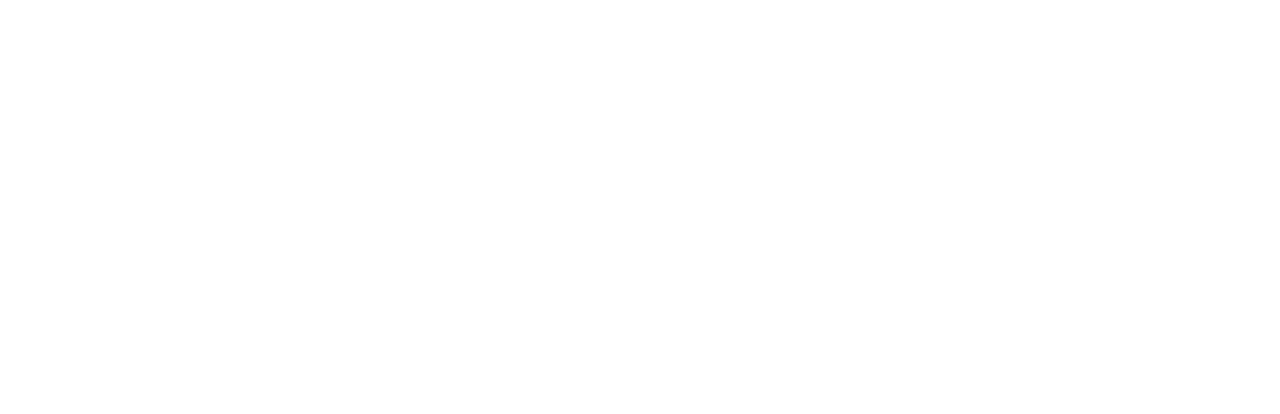
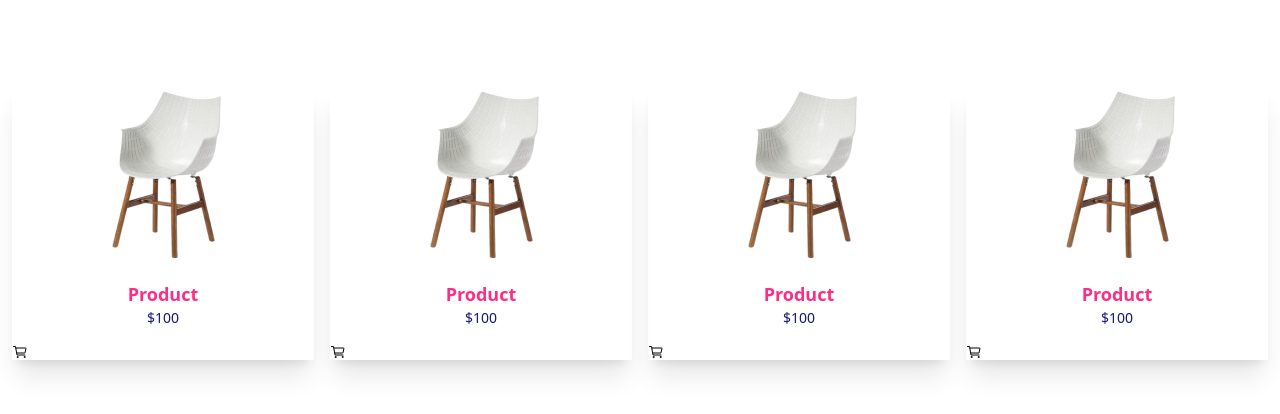
Before and after one commit to SandeepKhadka/ecommerce_client, a React (Vite) app: page / in a window 1280 px wide. Shown: the part 658-1072 px from the top of the page. Before the commit the page ends 800 px from the top, so only its background shows below. Built offline with nearby package versions, Linux system fonts and the light colour scheme.

Commit message:
Product in home page

```diff
--- a/src/App.jsx
+++ b/src/App.jsx
@@ -1,15 +1,37 @@
 import { BrowserRouter } from "react-router-dom"
 import Header from "./components/Header"
 import Banner from "./components/Banner"
+import Chair from "./assets/chair.png"
+import { IoCartOutline } from "react-icons/io5";
 
 function App() {
 
   return (
     <>
-      <BrowserRouter>
-        <Header />
-        <Banner />
-      </BrowserRouter>
+      {/* <BrowserRouter> */}
+      <Header />
+      <Banner />
+      <div className="container my-24">
+        <div className="grid gap-4 sm:grid-cols-2 md:grid-cols-3 lg:grid-cols-4 py-4">
+          {
+            [1, 2, 3, 4].map(() => (
+              <div className="shadow-xl text-center border-transparent hover:border hover:border-primary group">
+                <img src={Chair} alt="" className="mx-auto" />
+                <div className="group-hover:bg-[#2F1AC4] p-4">
+                  <p className="text-secondary font-bold text-lg group-hover:text-white">Product</p>
+                  <p className="text-[#151875] text-sm group-hover:text-white">$100</p>
+                </div>
+                <IoCartOutline />
+              </div>))
+          }
+
+
+        </div>
+
+      </div>
+
+
+      {/* </BrowserRouter> */}
     </>
   )
 }
--- a/src/main.jsx
+++ b/src/main.jsx
@@ -2,9 +2,12 @@
 import { createRoot } from 'react-dom/client'
 import App from './App.jsx'
 import './index.css'
+import { BrowserRouter } from 'react-router-dom'
 
 createRoot(document.getElementById('root')).render(
   <StrictMode>
-    <App />
+    <BrowserRouter>
+      <App />
+    </BrowserRouter>
   </StrictMode>,
 )
```
Also changed, not shown: src/assets/chair.png (added).
